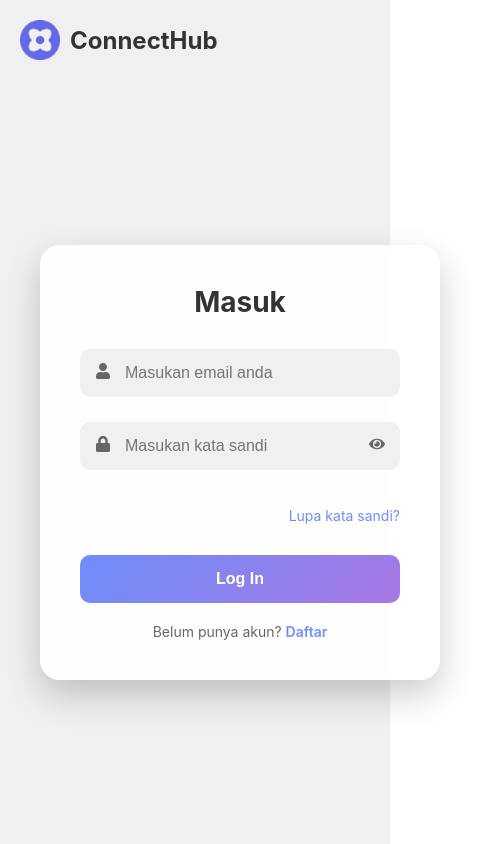
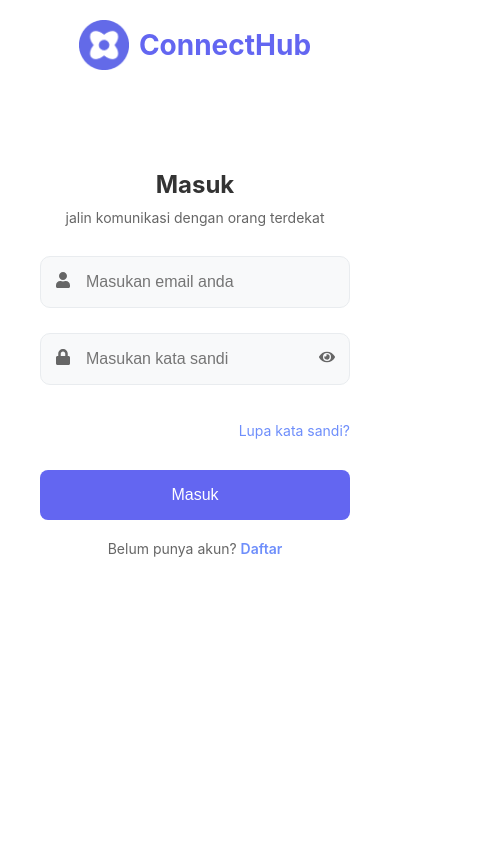
Before and after one commit to ArisGunawan04/layanan-web, a React (Vite) app: page /login in a window 390 px wide. Shown: the whole page, 480 px wide, since content can reach past the window. Built offline with nearby package versions, Linux system fonts and the light colour scheme.

Commit message:
feat(auth): implement centralized api config and mobile responsive login
- Add API configuration file with endpoints and helper functions
- Update login and register components to use centralized API config
- Improve mobile responsiveness for login page

```diff
--- a/src/components/Login.jsx
+++ b/src/components/Login.jsx
@@ -2,11 +2,18 @@ import React, { useState } from 'react';
 import styled from 'styled-components';
 import { FaUser, FaLock, FaEye, FaEyeSlash } from 'react-icons/fa';
 import { Link } from 'react-router-dom';
+import { createApiUrl, createAuthHeaders } from '../config/api';
+import API_CONFIG from '../config/api';
 
 const LoginContainer = styled.div`
   display: flex;
   min-height: 100vh;
   background-color: #f0f0f0; /* Warna latar belakang ringan */
+
+  @media (max-width: 768px) {
+    flex-direction: column;
+    background-color: #fff;
+  }
 `;
 
 const LeftContainer = styled.div`
@@ -14,24 +21,46 @@ const LeftContainer = styled.div`
   display: flex;
   flex-direction: column;
   padding: 20px;
+
+  @media (max-width: 768px) {
+    padding: 0;
+    min-height: 100vh;
+    justify-content: center;
+  }
 `;
 
 const Header = styled.div`
   display: flex;
   align-items: center;
   margin-bottom: 40px; /* Space below header */
+
+  @media (max-width: 768px) {
+    justify-content: center;
+    margin-bottom: 60px;
+    padding: 20px 0;
+  }
 `;
 
 const Logo = styled.img`
   width: 40px;
   height: 40px;
   margin-right: 10px;
+
+  @media (max-width: 768px) {
+    width: 50px;
+    height: 50px;
+  }
 `;
 
 const AppName = styled.h2`
   color: #333;
   font-size: 24px;
   font-weight: 700;
+
+  @media (max-width: 768px) {
+    color: #6366f1;
+    font-size: 28px;
+  }
 `;
 
 const ImageContainer = styled.div`
@@ -40,6 +69,10 @@ const ImageContainer = styled.div`
   background-size: cover;
   background-position: center;
   min-height: 100vh;
+
+  @media (max-width: 768px) {
+    display: none;
+  }
 `;
 
 const FormContainer = styled.div`
@@ -49,6 +82,11 @@ const FormContainer = styled.div`
   align-items: center;
   padding: 20px;
   flex-grow: 1; /* Memungkinkan FormContainer mengambil sisa ruang */
+
+  @media (max-width: 768px) {
+    padding: 0 20px;
+    align-items: flex-start;
+  }
 `;
 
 const LoginCard = styled.div`
@@ -58,6 +96,16 @@ const LoginCard = styled.div`
   box-shadow: 0 15px 35px rgba(0, 0, 0, 0.2);
   padding: 40px;
   backdrop-filter: blur(10px);
+
+  @media (max-width: 768px) {
+    width: 100%;
+    max-width: 350px;
+    background-color: transparent;
+    box-shadow: none;
+    border-radius: 0;
+    padding: 20px;
+    backdrop-filter: none;
+  }
 `;
 
 const Title = styled.h1`
@@ -66,6 +114,23 @@ const Title = styled.h1`
   margin-bottom: 30px;
   font-size: 28px;
   font-weight: 700;
+
+  @media (max-width: 768px) {
+    font-size: 24px;
+    margin-bottom: 10px;
+  }
+`;
+
+const Subtitle = styled.p`
+  display: none;
+
+  @media (max-width: 768px) {
+    display: block;
+    text-align: center;
+    color: #666;
+    font-size: 14px;
+    margin-bottom: 30px;
+  }
 `;
 
 const Form = styled.form`
@@ -91,6 +156,17 @@ const Input = styled.input`
   &:focus {
     box-shadow: 0 0 0 2px #a777e3;
     background-color: #fff;
+  }
+
+  @media (max-width: 768px) {
+    background-color: #f8f9fa;
+    border: 1px solid #e9ecef;
+    padding: 16px 15px 16px 45px;
+
+    &:focus {
+      box-shadow: 0 0 0 2px #6366f1;
+      border-color: #6366f1;
+    }
   }
 `;
 
@@ -130,6 +206,23 @@ const Button = styled.button`
 
   &:active {
     transform: translateY(-1px);
+  }
+
+  @media (max-width: 768px) {
+    background: #6366f1;
+    padding: 16px;
+    border-radius: 8px;
+    font-weight: 500;
+
+    &:hover {
+      transform: none;
+      background: #5856eb;
+      box-shadow: none;
+    }
+
+    &:active {
+      transform: none;
+    }
   }
 `;
 
@@ -183,11 +276,9 @@ const Login = () => {
   const handleSubmit = async (e) => {
     e.preventDefault();
     try {
-      const response = await fetch('http://localhost:5000/api/auth/login', { // Ganti URL jika backend berjalan di tempat lain
+      const response = await fetch(createApiUrl(API_CONFIG.ENDPOINTS.AUTH.LOGIN), {
         method: 'POST',
-        headers: {
-          'Content-Type': 'application/json',
-        },
+        headers: createAuthHeaders(false), // false karena belum login
         body: JSON.stringify(formData),
       });
 
@@ -225,6 +316,7 @@ const Login = () => {
         <FormContainer>
           <LoginCard>
             <Title>Masuk</Title>
+            <Subtitle>jalin komunikasi dengan orang terdekat</Subtitle>
             <Form onSubmit={handleSubmit}>
               <InputGroup>
                 <Icon>
@@ -258,7 +350,7 @@ const Login = () => {
               <ForgotPassword>
                 <Link to="/forgot-password">Lupa kata sandi?</Link>
               </ForgotPassword>
-              <Button type="submit">Log In</Button>
+              <Button type="submit">Masuk</Button>
             </Form>
             <Register>
               Belum punya akun? <Link to="/register">Daftar</Link>
--- a/src/components/Register.jsx
+++ b/src/components/Register.jsx
@@ -1,4 +1,6 @@
 import React, { useState } from 'react';
+import { createApiUrl, createAuthHeaders } from '../config/api';
+import API_CONFIG from '../config/api';
 import styled from 'styled-components';
 import { FaUser, FaLock, FaEnvelope, FaEye, FaEyeSlash } from 'react-icons/fa';
 import { Link } from 'react-router-dom';
@@ -171,11 +173,9 @@ const Register = () => {
     console.log('Mendaftar dengan:', formData);
     // Tambahkan logika autentikasi di sini
     try {
-      const response = await fetch('http://localhost:5000/api/auth/register', { // Ganti URL jika backend berjalan di tempat lain
+      const response = await fetch(createApiUrl(API_CONFIG.ENDPOINTS.AUTH.REGISTER), {
         method: 'POST',
-        headers: {
-          'Content-Type': 'application/json',
-        },
+        headers: createAuthHeaders(false), // false karena belum login
         body: JSON.stringify(formData),
       });
 
--- /dev/null
+++ b/src/config/api.js
@@ -0,0 +1,72 @@
+// Konfigurasi API untuk aplikasi
+const API_CONFIG = {
+  BASE_URL: import.meta.env.VITE_API_BASE_URL || 'http://localhost:5001',
+  SOCKET_URL: import.meta.env.VITE_SOCKET_URL || 'http://localhost:5001',
+  ENDPOINTS: {
+    AUTH: {
+      LOGIN: '/api/auth/login',
+      REGISTER: '/api/auth/register'
+    },
+    USERS: {
+      BASE: '/api/users',
+      PROFILE: (id) => `/api/users/${id}`,
+      STATUS: '/api/users/status'
+    },
+    POSTS: {
+      BASE: '/api/posts',
+      BY_ID: (id) => `/api/posts/${id}`
+    },
+    COMMENTS: {
+      BASE: '/api/comments',
+      BY_POST: (postId) => `/api/comments/post/${postId}`
+    },
+    LIKES: {
+      BASE: '/api/likes',
+      BY_POST: (postId) => `/api/likes/${postId}`
+    },
+    CHATS: {
+      BASE: '/api/chats',
+      SEND: '/api/chats/send',
+      SEND_FILE: '/api/chats/send-file',
+      BY_RECIPIENT: (recipientId) => `/api/chats/${recipientId}`
+    },
+    UPLOADS: {
+      CHAT_MEDIA: '/api/upload/chat_media'
+    }
+  }
+};
+
+// Helper function untuk membuat URL lengkap
+export const createApiUrl = (endpoint) => {
+  return `${API_CONFIG.BASE_URL}${endpoint}`;
+};
+
+// Helper function untuk membuat headers dengan authorization
+export const createAuthHeaders = (includeAuth = true) => {
+  const headers = {
+    'Content-Type': 'application/json'
+  };
+
+  if (includeAuth) {
+    const token = localStorage.getItem('token');
+    if (token) {
+      headers.Authorization = `Bearer ${token}`;
+    }
+  }
+
+  return headers;
+};
+
+// Helper function untuk membuat headers untuk file upload
+export const createFileUploadHeaders = () => {
+  const headers = {};
+
+  const token = localStorage.getItem('token');
+  if (token) {
+    headers.Authorization = `Bearer ${token}`;
+  }
+
+  return headers;
+};
+
+export default API_CONFIG;
```
Also changed, not shown: 1 other file (tests, documents, lock files or other folders).
